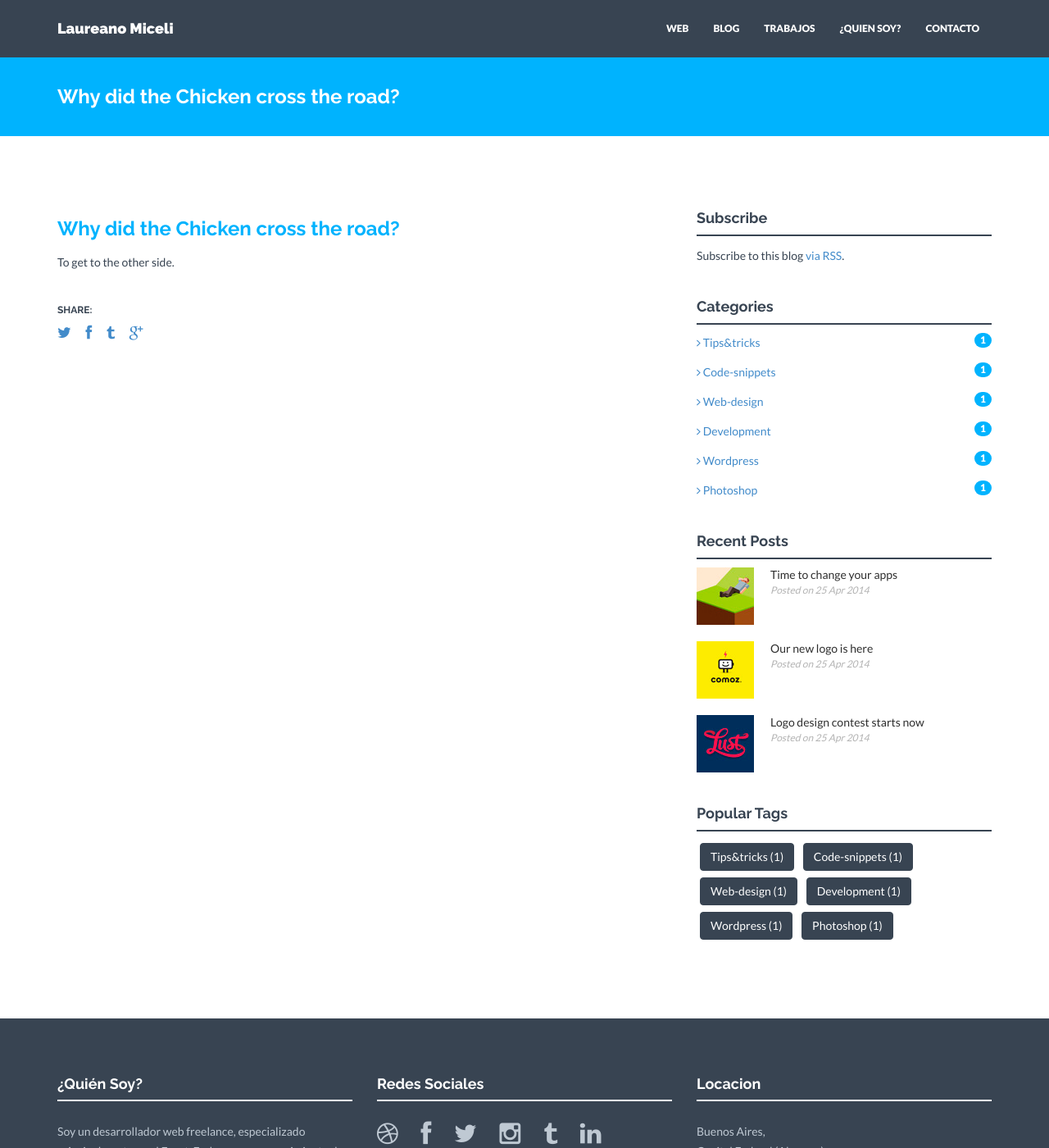
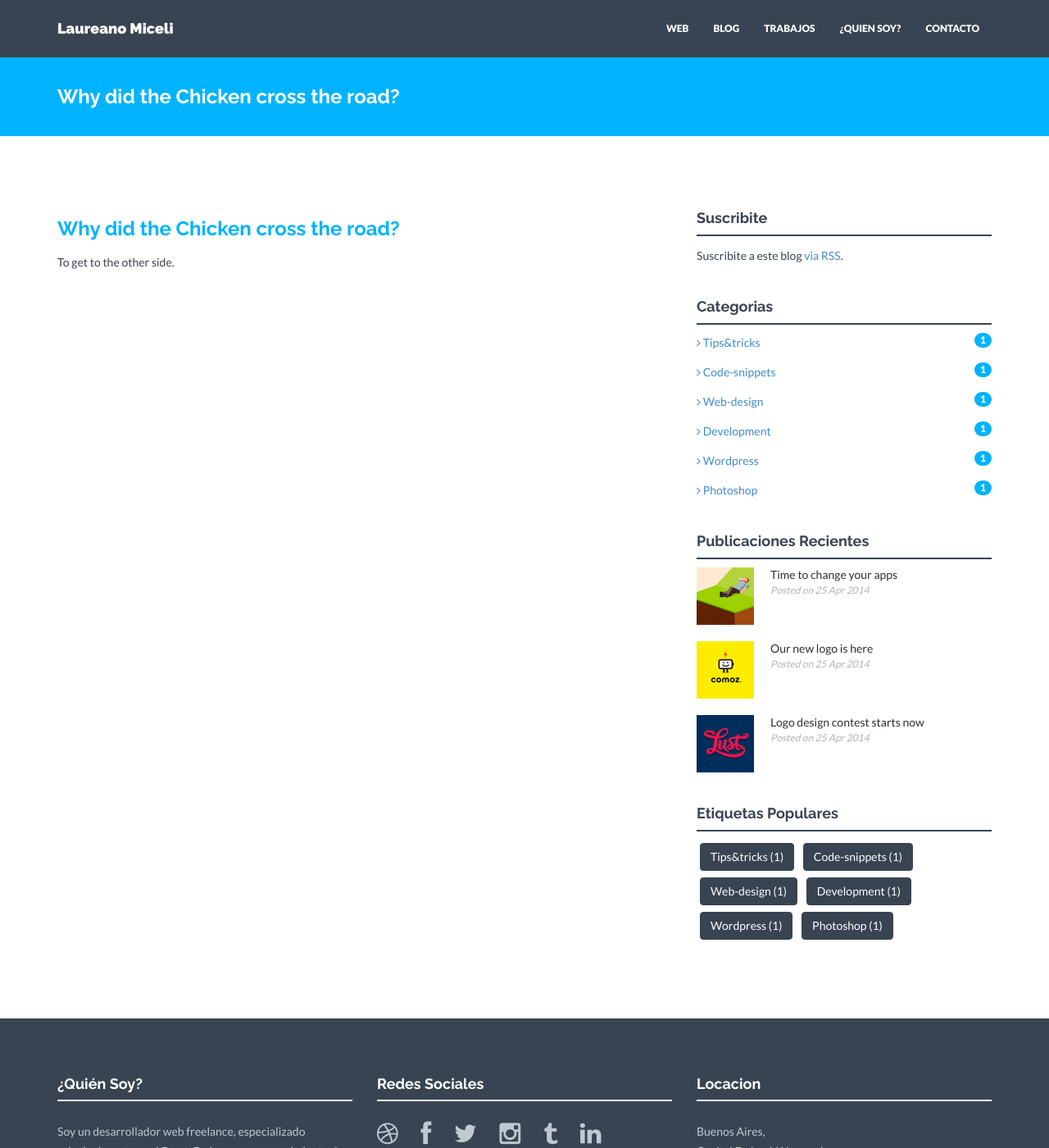
Before and after one commit to aluknot/aluknot.github.io, a Jekyll site: the page built from _posts/question/2014-04-15-your-project-name.markdown, in a window 1280 px wide and 1400 px high. Shown: the whole window at 82% size. Built offline with Jekyll 4.4.1, drawn with Linux system fonts in a browser that asks for light colours; nearby versions of some CDN libraries.

Commit message:
actualizacion

```diff
--- a/_includes/clients.html
+++ b/_includes/clients.html
@@ -1,7 +1,7 @@
 <div id="cwrap">
     <div class="container">
         <div class="row centered">
-            <h3>OUR CLIENTS</h3>
+            <h3>MIS CLIENTES</h3>
             {% for client in site.clients %}
                 <div class="col-lg-3 col-md-3 col-sm-3">
                     <img src="{{ "/assets/img/clients/" | prepend: site.baseurl }}{{ client.img }}" class="img-responsive">
--- a/_includes/members.html
+++ b/_includes/members.html
@@ -1,6 +1,6 @@
 <div class="container mtb">
     <div class="row centered">
-        <h3 class="mb">MEET OUR TEAM</h3>
+        <h3 class="mb">Conoceme</h3>
 
         {% for member in site.members %}
         <div class="col-lg-3 col-md-3 col-sm-3">
@@ -8,7 +8,7 @@
             <img src="{{ "/assets/img/members/" | prepend: site.baseurl }}{{ member.img }}" alt="">
                 <div class="he-view">
                     <div class="bg a0" data-animate="fadeIn">
-                        <h3 class="a1" data-animate="fadeInDown">Contact Me:</h3>
+                        <h3 class="a1" data-animate="fadeInDown">Contactame:</h3>
                         {% for entry in member.social %}
                             <a href="{{ entry.url }}" class="dmbutton a2" data-animate="fadeInUp"><i class="fa fa-{{ entry.title }}"></i></a>
                         {% endfor %}
--- a/_includes/nav.html
+++ b/_includes/nav.html
@@ -3,7 +3,7 @@
   <div class="container">
     <div class="navbar-header">
       <button type="button" class="navbar-toggle" data-toggle="collapse" data-target=".navbar-collapse">
-        <span class="sr-only">Toggle navigation</span>
+        <span class="sr-only">Menu de navegacion</span>
         <span class="icon-bar"></span>
         <span class="icon-bar"></span>
         <span class="icon-bar"></span>
--- a/_includes/sidebar.html
+++ b/_includes/sidebar.html
@@ -6,13 +6,13 @@
             <input type="text" class="form-control" placeholder="Search something">
         </p>
     <div class="spacing"></div> -->
-    <h4>Subscribe</h4>
+    <h4>Suscribite</h4>
     <div class="hline"></div>
         <p>
-            <p class="rss-subscribe">Subscribe to this blog <a href="{{ "/feed.xml" | prepend: site.baseurl }}">via RSS</a>.</p>
+            <p class="rss-subscribe">Suscribite a este blog <a href="{{ "/feed.xml" | prepend: site.baseurl }}">via RSS</a>.</p>
         </p>
     <div class="spacing"></div>
-    <h4>Categories</h4>
+    <h4>Categorias</h4>
     <div class="hline"></div>
     {% for category in site.categories %}{% unless category.first == "blog" or category.first == "project" or category.first == "question" %}
         <p>
@@ -23,7 +23,7 @@
 
     <div class="spacing"></div>
 
-    <h4>Recent Posts</h4>
+    <h4>Publicaciones Recientes</h4>
     <div class="hline"></div>
         <ul class="popular-posts">
             {% for post in site.categories['blog'] limit:4 %}
@@ -37,7 +37,7 @@
 
     <div class="spacing"></div>
 
-    <h4>Popular Tags</h4>
+    <h4>Etiquetas Populares</h4>
     <div class="hline"></div>
     <p>
     {% for category in site.categories %}{% unless category.first == "blog" or category.first == "project" or category.first == "question" %}
--- a/_layouts/question.html
+++ b/_layouts/question.html
@@ -15,13 +15,13 @@ wrap_title: 'Preguntas frecuentes'
             {{ content }}
 
             <div class="spacing"></div>
-            <h6>SHARE:</h6>
+            <!--  <h6>SHARE:</h6>
             <p class="share">
                 <a href="#"><i class="fa fa-twitter"></i></a>
                 <a href="#"><i class="fa fa-facebook"></i></a>
                 <a href="#"><i class="fa fa-tumblr"></i></a>
                 <a href="#"><i class="fa fa-google-plus"></i></a>
-            </p>
+            </p> -->
         </div><! --/col-lg-8 -->
 
         {% include sidebar.html %}
```
